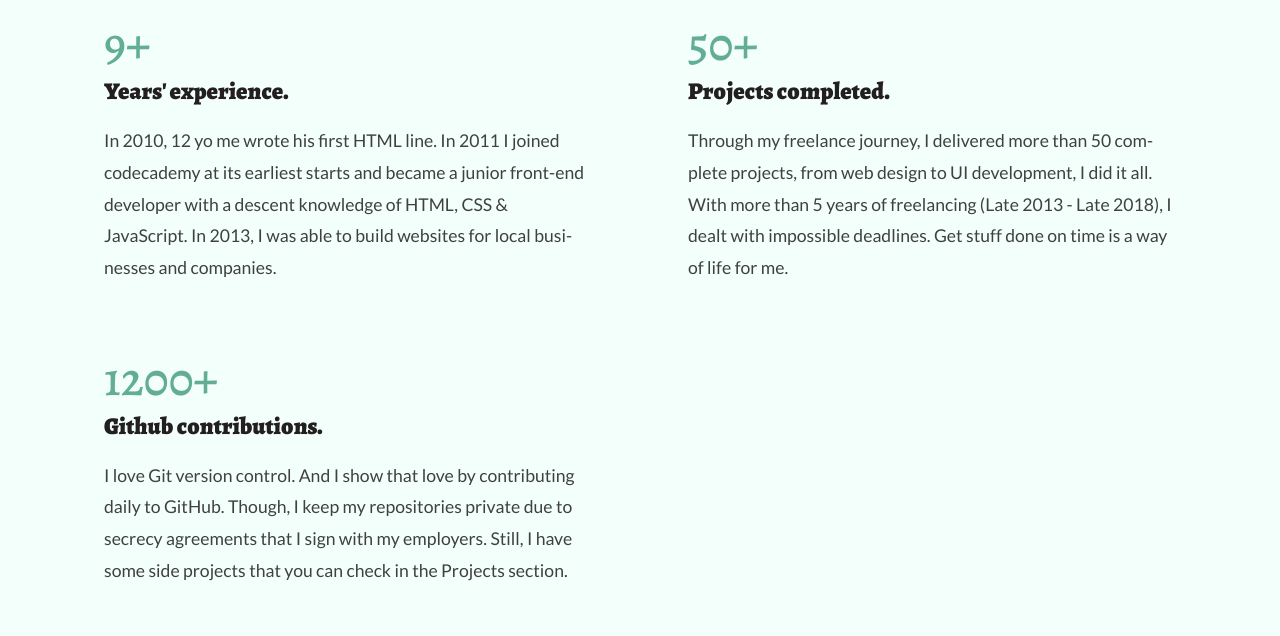
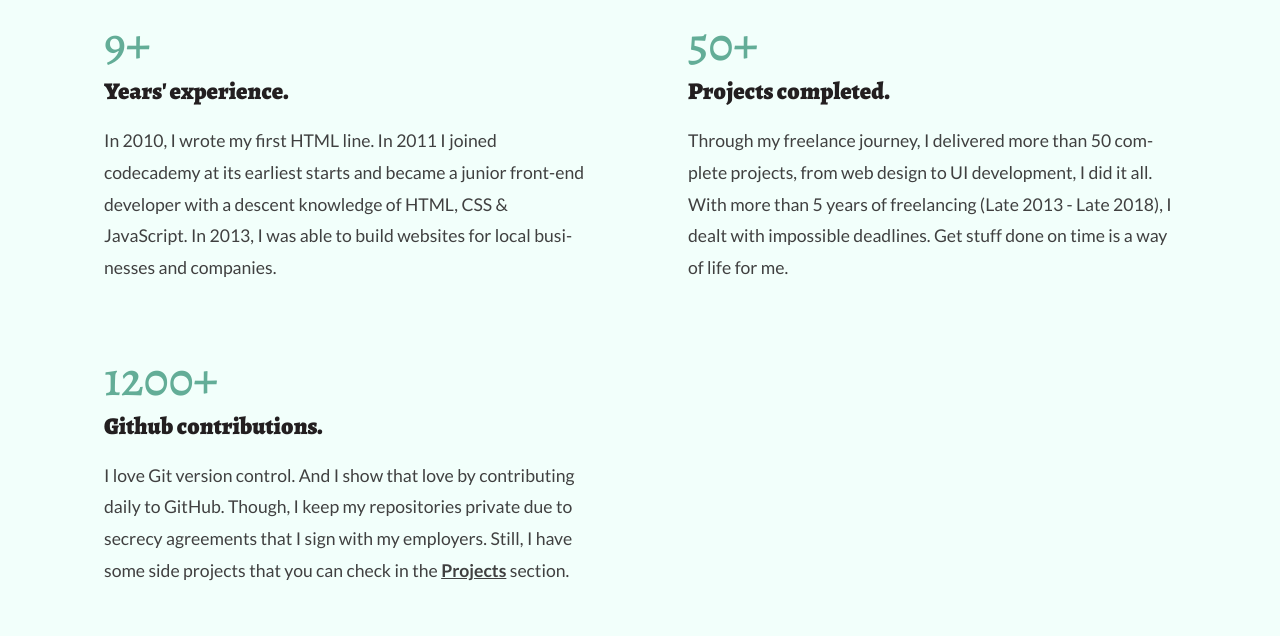
Before and after one commit to rofazayn/portfolio-remastered, a React (Create React App) app: page /home in a window 1280 px wide. Shown: the part 820-1456 px from the top of the page. Built offline with nearby package versions, Linux system fonts and the light colour scheme.

Commit message:
Refactored routes and moved it to helpers file

```diff
--- a/src/App.js
+++ b/src/App.js
@@ -4,23 +4,11 @@ import { Redirect, Route, Switch, withRouter } from 'react-router-dom';
 import Footer from './components/Footer/Footer';
 import Navbar from './components/Navbar/Navbar';
 import Wrapper from './components/Wrapper/Wrapper';
-import Contact from './views/Contact/Contact';
-import Hire from './views/Hire/Hire';
-import Home from './views/Home/Home';
-import Resume from './views/Resume/Resume';
-import Projects from './views/Projects/Projects';
 import { ThemeProvider } from 'styled-components';
 import { lightTheme, darkTheme } from './assets/theming/theme.js';
 import { useSelector } from 'react-redux';
 import SApp from './AppStyled.js';
-
-const routes = [
-  { path: '/home', name: 'Home', Component: Home },
-  { path: '/projects', name: 'Projects', Component: Projects },
-  { path: '/resume', name: 'Resume', Component: Resume },
-  { path: '/contact', name: 'Contact', Component: Contact },
-  { path: '/hire', name: 'Hire', Component: Hire }
-];
+import routes from './helpers/routes.js';
 
 function App({ history, location }) {
   useEffect(() => {
@@ -38,8 +26,13 @@ function App({ history, location }) {
 
   const isDarkTheme = useSelector(state => state.ui.isDarkTheme);
 
+  const isLoading = false;
+
   return (
     <ThemeProvider theme={isDarkTheme ? darkTheme : lightTheme}>
+      {isLoading ? (
+        <h1>Loading</h1>
+      ) : (
         <SApp className='App'>
           <Navbar />
           <Wrapper>
@@ -54,6 +47,7 @@ function App({ history, location }) {
           </Wrapper>
           <Footer />
         </SApp>
+      )}
     </ThemeProvider>
   );
 }
--- a/src/components/Image/Image.js
+++ b/src/components/Image/Image.js
@@ -65,7 +65,12 @@ const Image = ({ src }) => {
       <div className='background-layer1' ref={el => (background1 = el)}></div>
       <div className='background-layer2' ref={el => (background2 = el)}></div>
       <div className='image-layer'>
-        <img src={src} alt='Hero' ref={el => (image = el)} />
+        <img
+          src={src}
+          onLoad={() => console.log('Image loaded')}
+          alt='Hero'
+          ref={el => (image = el)}
+        />
       </div>
     </SImage>
   );
--- /dev/null
+++ b/src/helpers/routes.js
@@ -0,0 +1,15 @@
+import Contact from '../views/Contact/Contact';
+import Hire from '../views/Hire/Hire';
+import Home from '../views/Home/Home';
+import Resume from '../views/Resume/Resume';
+import Projects from '../views/Projects/Projects';
+
+const routes = [
+  { path: '/home', name: 'Home', Component: Home },
+  { path: '/projects', name: 'Projects', Component: Projects },
+  { path: '/resume', name: 'Resume', Component: Resume },
+  { path: '/contact', name: 'Contact', Component: Contact },
+  { path: '/hire', name: 'Hire', Component: Hire }
+];
+
+export { routes as default };
--- a/src/redux/reducers/ui.reducer.js
+++ b/src/redux/reducers/ui.reducer.js
@@ -1,6 +1,7 @@
 import uiTypes from '../types/ui.types';
 
 const initialUiState = {
+  isLoading: true,
   isDarkTheme: false
 };
 
--- a/src/views/Home/Home.js
+++ b/src/views/Home/Home.js
@@ -6,6 +6,7 @@ import Container from '../../components/Container/Container';
 import Hero from '../../components/Hero/Hero';
 import Paragraph from '../../components/Paragraph/Paragraph';
 import Title from '../../components/Title/Title';
+import { Link } from 'react-router-dom';
 
 const SHome = styled.div`
   width: 100%;
@@ -21,6 +22,14 @@ const SHome = styled.div`
       grid-row-gap: 2rem;
       grid-template-columns: repeat(2, 1fr);
       width: 100%;
+      a {
+        text-decoration: underline;
+        transition: all ease-in-out 250ms;
+        font-weight: 700;
+        &:hover {
+          color: ${({ theme }) => theme.colors.artery};
+        }
+      }
       @media (max-width: 768px) {
         grid-template-columns: 1fr;
       }
@@ -86,11 +95,10 @@ const Home = ({ pageTitle }) => {
               <div className='counter'>9+</div>
               <Title itemTitle>Years' experience.</Title>
               <Paragraph>
-                In 2010, 12 yo me wrote his first HTML line. In 2011 I joined
-                codecademy at its earliest starts and became a junior front-end
-                developer with a descent knowledge of HTML, CSS & JavaScript. In
-                2013, I was able to build websites for local businesses and
-                companies.
+                In 2010, I wrote my first HTML line. In 2011 I joined codecademy
+                at its earliest starts and became a junior front-end developer
+                with a descent knowledge of HTML, CSS & JavaScript. In 2013, I
+                was able to build websites for local businesses and companies.
               </Paragraph>
             </div>
             <div className='item'>
@@ -111,7 +119,8 @@ const Home = ({ pageTitle }) => {
                 I love Git version control. And I show that love by contributing
                 daily to GitHub. Though, I keep my repositories private due to
                 secrecy agreements that I sign with my employers. Still, I have
-                some side projects that you can check in the Projects section.
+                some side projects that you can check in the{' '}
+                <Link to='/projects'>Projects</Link> section.
               </Paragraph>
             </div>
           </div>
```
Lines whose indentation alone changed are shown as unchanged.
